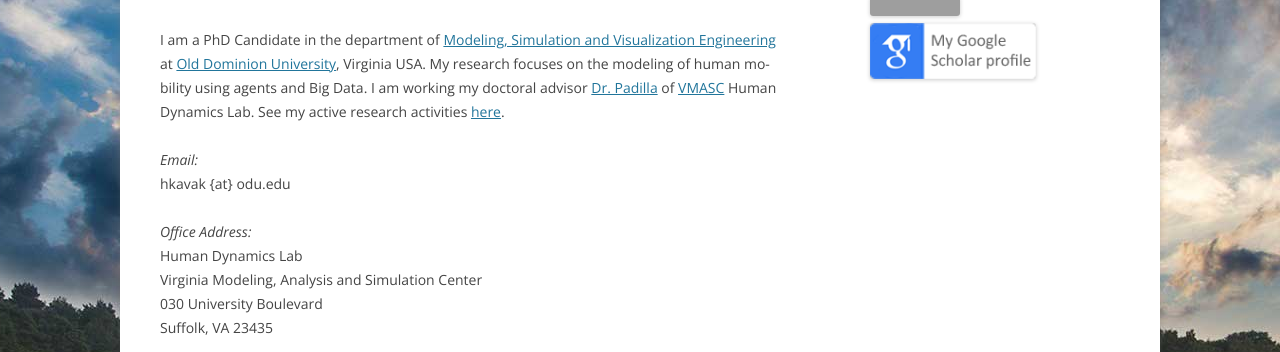
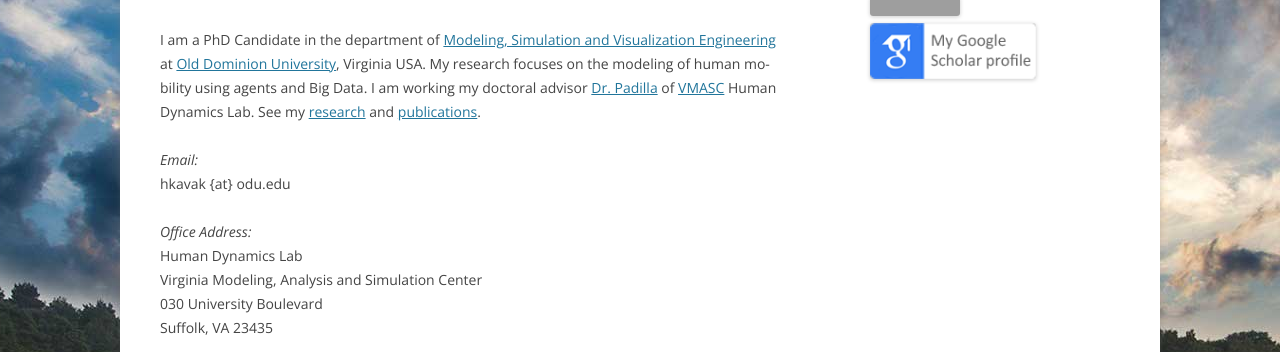
Before and after one commit to hamdikavak/hamdikavak.github.io, a Jekyll site: the page built from index.html, in a window 1280 px wide. Shown: the part 290-642 px from the top of the page. Built offline with Jekyll 4.4.1, drawn with Linux system fonts in a browser that asks for light colours; nearby versions of some CDN libraries; library files that are not in the unit come from our copies; grey boxes are pictures that could not be loaded.

Commit message:
Update index.html

```diff
--- a/index.html
+++ b/index.html
@@ -8,7 +8,8 @@ current_page_home: current_page_item
 
 <h1>Hamdi Kavak</h1>
 <p>I am a PhD Candidate in the department of <a title="MSVE Department Home Page" href="http://odu.edu/msve" target="_blank">Modeling, Simulation and Visualization Engineering</a> at <a title="Old Dominion University" href="http://odu.edu" target="_blank">Old Dominion University</a>, Virginia USA.
-My research focuses on the modeling of human mobility using agents and Big Data. I am working my doctoral advisor <a title="Jose J Padilla" href="http://www.vmasc.odu.edu/padilla.html">Dr. Padilla</a> of <a href="http://www.vmasc.odu.edu">VMASC</a> Human Dynamics Lab. See my active research activities <a title="Research &amp; Projects" href="http://www.hamdikavak.com/research-and-projects/">here</a>.</p>
+My research focuses on the modeling of human mobility using agents and Big Data. I am working my doctoral advisor <a title="Jose J Padilla" href="http://www.vmasc.odu.edu/padilla.html">Dr. Padilla</a> of <a href="http://www.vmasc.odu.edu">VMASC</a> Human Dynamics Lab.
+See my <a title="Research &amp; Projects" href="http://www.hamdikavak.com/research-and-projects/">research</a> and <a title="Publications" href="http://www.hamdikavak.com/publications/">publications</a>.</p>
 <p><em>Email:<br />
 </em>hkavak {at} odu.edu</p>
 <p><em>Office Address:</em><br />
```
